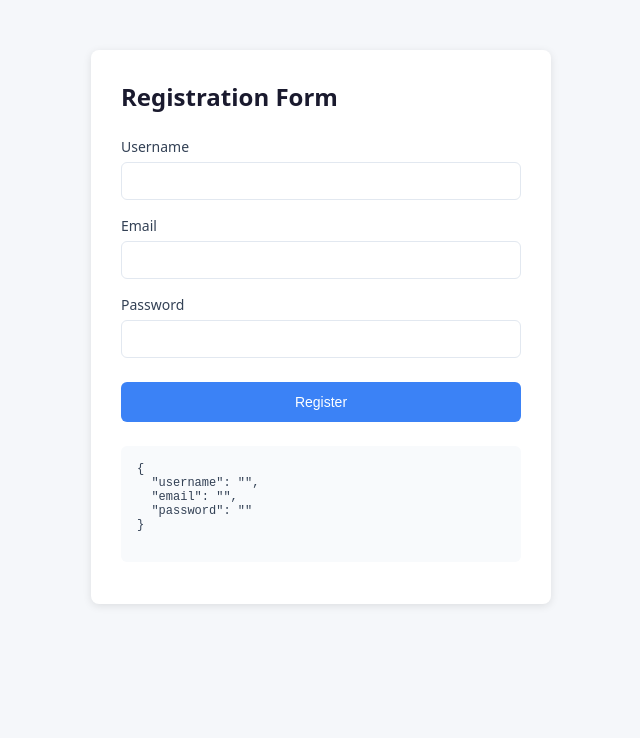
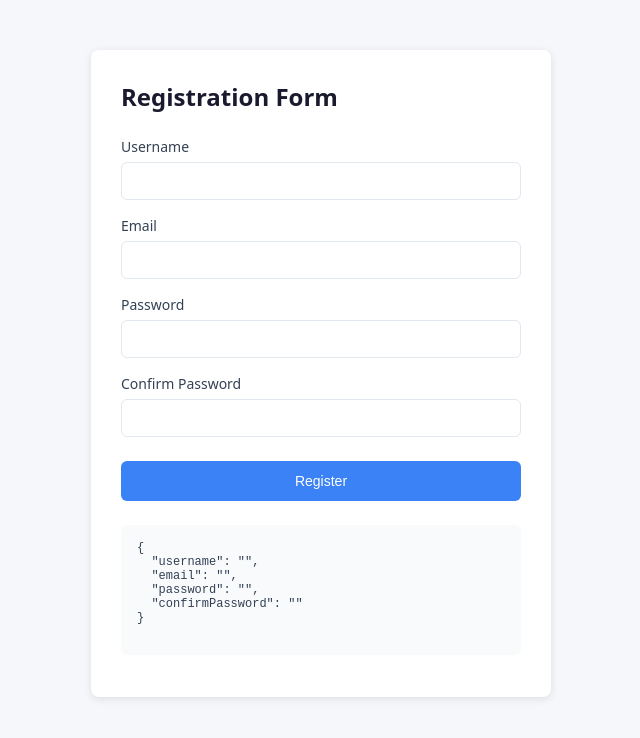
Before and after one commit to praveenfuloria/reactive-form-app, an Angular app: page / in a window 1280 px wide. Shown: the top 738 px of the page, without its empty margins (319-959 px from the left). Built offline with nearby package versions, Linux system fonts and the light colour scheme.

Commit message:
Cross Field V alidation Password confirm password

```diff
--- a/src/app/app.html
+++ b/src/app/app.html
@@ -60,6 +60,25 @@
       </div>
     </div>
 
+    <div class="form-group">
+      <label for="confirm-password">Confirm Password</label>
+      <input
+        type="password"
+        id="confirm-password"
+        name="confirmpassword"
+        formControlName="confirmPassword"
+      />
+
+      <div class="error-messages">
+        @if (confirmPassword.errors?.['required'] && confirmPassword.touched) {
+          <span>Please confirm your password.</span>
+        }
+        @if (registrationForm.errors?.['passwordsMismatch'] && confirmPassword.touched) {
+          <span>Password do not match.</span>
+        }
+      </div>
+    </div>
+
     <button type="submit">Register</button>
   </form>
 
--- a/src/app/app.ts
+++ b/src/app/app.ts
@@ -1,8 +1,8 @@
 import { JsonPipe } from '@angular/common';
-import { Component, inject } from '@angular/core';
+import { Component } from '@angular/core';
 import { FormControl, FormGroup, ReactiveFormsModule, Validators } from '@angular/forms';
 
-import { noSpaces, minUppercase } from './validators/validators';
+import { noSpaces, minUppercase, passwordsMatch } from './validators/validators';
 import { usernameAvailable } from './validators/validators';
 import { UsernameService } from './username-service';
 
@@ -14,9 +14,10 @@ import { UsernameService } from './username-service';
 })
 export class App {
   registrationForm: FormGroup;
-  private usernameService: UsernameService = inject(UsernameService);
-  constructor() {
-    this.registrationForm = new FormGroup({
+
+  constructor(private usernameService: UsernameService) {
+    this.registrationForm = new FormGroup(
+      {
         username: new FormControl('', {
           nonNullable: true,
           validators: [
@@ -36,7 +37,13 @@ export class App {
           nonNullable: true,
           validators: [Validators.required, Validators.minLength(6), minUppercase(1)],
         }),
-    });
+        confirmPassword: new FormControl('', {
+          nonNullable: true,
+          validators: [Validators.required],
+        }),
+      },
+      { validators: [passwordsMatch] },
+    );
   }
 
   onSubmit(): void {
@@ -60,4 +67,8 @@ export class App {
   get password(): FormControl {
     return this.registrationForm.get('password') as FormControl;
   }
+
+  get confirmPassword(): FormControl {
+    return this.registrationForm.get('confirmPassword') as FormControl;
   }
+}
--- a/src/app/validators/validators.ts
+++ b/src/app/validators/validators.ts
@@ -36,3 +36,17 @@ export function usernameAvailable(
     );
   };
 }
+
+export function passwordsMatch(control: AbstractControl): { [key: string]: boolean } | null {
+  const password = control.get('password');
+  const confirmPassword = control.get('confirmPassword');
+  if (!password || !confirmPassword) {
+    return null;
+  }
+
+  if (password.value !== confirmPassword.value) {
+    return { passwordsMismatch: true };
+  }
+
+  return null;
+}
```
Lines whose indentation alone changed are shown as unchanged.
